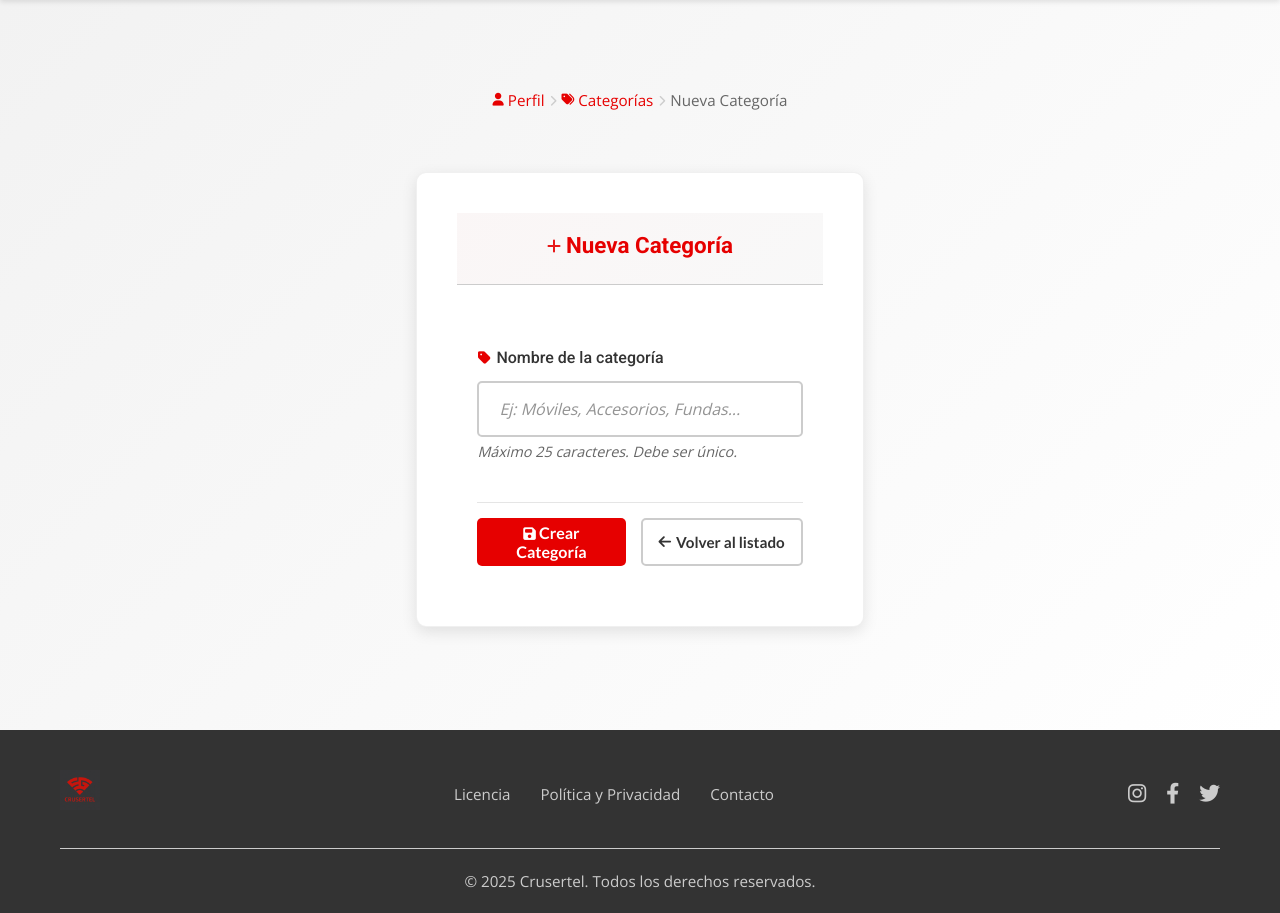
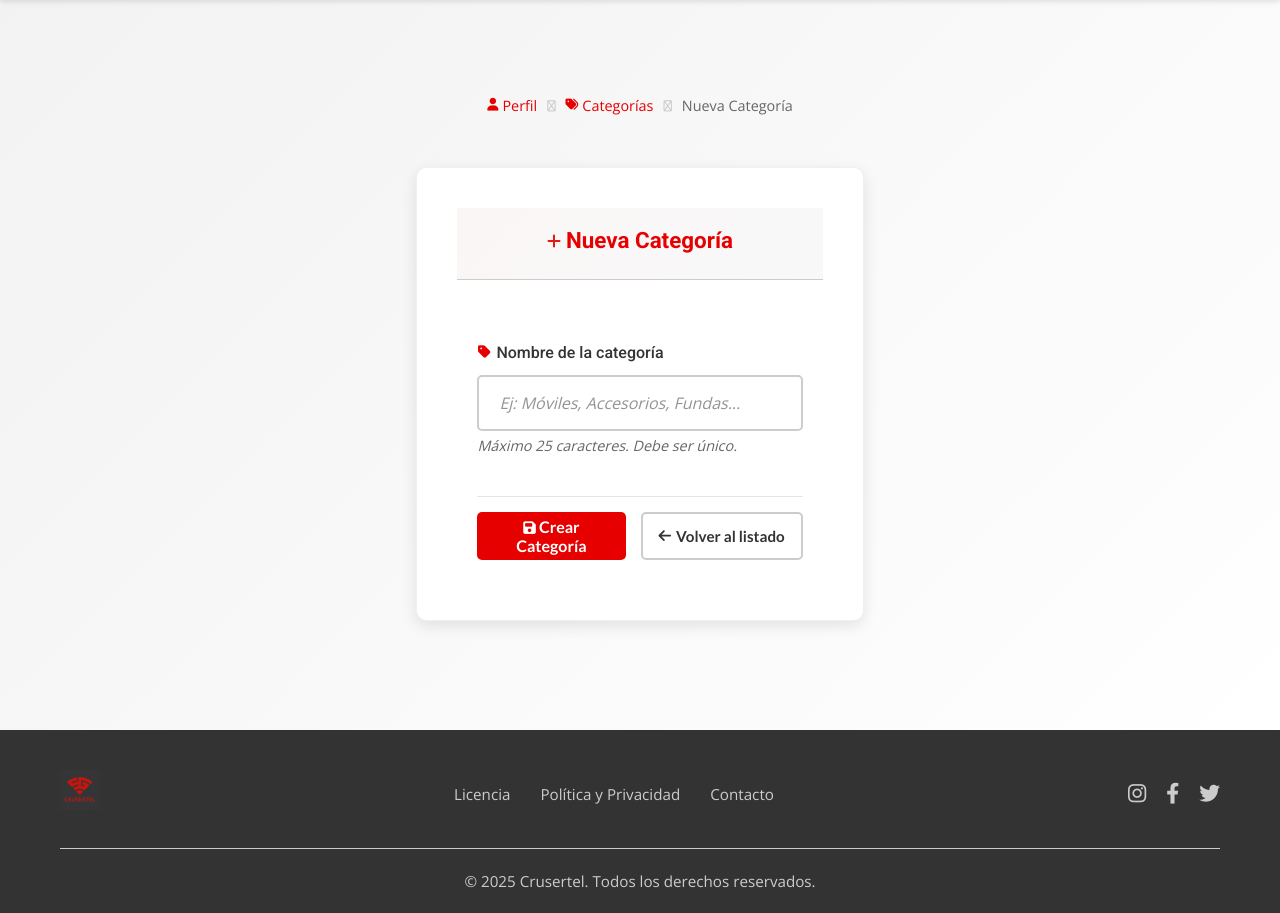
Before and after one commit to CruzAntonioDIWWEB/TFG_mobileStore, a PHP site: template Views/admin/categories/create.php in a window 1280 px wide. Shown: the part 70-983 px from the top of the page. Run offline with PHP 8.4, Linux system fonts and the light colour scheme; the template is opened without the code that fills it, so the values that code supplies are empty; style sheets or scripts are compiled from the project's sources; some libraries are stand-ins or nearby versions.

Commit message:
optimization of the breadcrumb styles

```diff
--- a/Views/admin/categories/create.php
+++ b/Views/admin/categories/create.php
@@ -27,7 +27,7 @@ $messages = $messages ?? [];
     <div class="auth-container">
 
         <!-- Navigation Breadcrumb -->
-        <div class="breadcrumb">
+        <div class="breadcrumb breadcrumb-compact">
             <a href="<?php echo BASE_URL; ?>index.php?controller=user&action=profile" class="breadcrumb-link">
                 <i class="fas fa-user"></i>
                 Perfil
--- a/assets/sass_styles/components/_admin_categories.scss
+++ b/assets/sass_styles/components/_admin_categories.scss
@@ -403,42 +403,6 @@
     }
 }
 
-/* Breadcrumb Navigation - COMPACTO PARA FORMULARIOS */
-.breadcrumb {
-    display: flex;
-    align-items: center;
-    gap: map-get(v.$spacing, sm);
-    margin-bottom: map-get(v.$spacing, sm);
-    font-size: map-get(v.$font-sizes, xs);
-
-    .breadcrumb-link {
-        display: flex;
-        align-items: center;
-        gap: map-get(v.$spacing, xs);
-        color: map-get(v.$colors, text-secondary);
-        text-decoration: none;
-        transition: color map-get(v.$transitions, fast);
-
-        &:hover {
-            color: map-get(v.$colors, primary-red);
-        }
-
-        i {
-            font-size: 0.7rem;
-        }
-    }
-
-    .fas.fa-chevron-right {
-        color: map-get(v.$colors, light-gray);
-        font-size: 0.6rem;
-    }
-
-    .breadcrumb-current {
-        color: map-get(v.$colors, primary-red);
-        font-weight: map-get(v.$font-weights, medium);
-    }
-}
-
 /* FORMULARIOS - Estilos compactos para crear/editar */
 .form-group {
     margin-bottom: map-get(v.$spacing, sm);
--- a/assets/sass_styles/components/_admin_products.scss
+++ b/assets/sass_styles/components/_admin_products.scss
@@ -559,41 +559,6 @@
     }
 }
 
-/* Breadcrumb */
-.breadcrumb {
-    display: flex;
-    align-items: center;
-    gap: map-get(v.$spacing, xs);
-    margin-bottom: map-get(v.$spacing, lg);
-    font-size: map-get(v.$font-sizes, small);
-
-    .breadcrumb-link {
-        @include flex-center;
-        gap: map-get(v.$spacing, xxs);
-        color: map-get(v.$colors, primary-red);
-        text-decoration: none;
-        transition: color map-get(v.$transitions, fast);
-
-        &:hover {
-            color: darken(map-get(v.$colors, primary-red), 15%);
-        }
-
-        i {
-            font-size: 0.8rem;
-        }
-    }
-
-    .breadcrumb-current {
-        color: map-get(v.$colors, text-secondary);
-        font-weight: map-get(v.$font-weights, medium);
-    }
-
-    i.fas.fa-chevron-right {
-        color: map-get(v.$colors, text-light);
-        font-size: 0.7rem;
-    }
-}
-
 /* Grid Layout for Price/Stock */
 .form-group {
     &:has(> div[style*="grid"]) {
--- a/assets/sass_styles/components/_admin_users.scss
+++ b/assets/sass_styles/components/_admin_users.scss
@@ -700,43 +700,3 @@
         }
     }
 }
-
-/* Breadcrumb Navigation */
-.breadcrumb {
-    display: flex;
-    align-items: center;
-    gap: map-get(v.$spacing, xs);
-    margin-bottom: map-get(v.$spacing, lg);
-    font-size: map-get(v.$font-sizes, small);
-
-    .breadcrumb-link {
-        color: map-get(v.$colors, primary-red);
-        text-decoration: none;
-        display: flex;
-        align-items: center;
-        gap: 4px;
-        transition: color map-get(v.$transitions, fast);
-
-        &:hover {
-            color: map-get(v.$colors, primary-red-dark);
-        }
-
-        i {
-            font-size: 0.8rem;
-        }
-    }
-
-    i.fas.fa-chevron-right {
-        color: map-get(v.$colors, light-gray);
-        font-size: 0.7rem;
-    }
-
-    .breadcrumb-current {
-        color: map-get(v.$colors, text-secondary);
-    }
-
-    @include breakpoint(mobile) {
-        flex-wrap: wrap;
-        margin-bottom: map-get(v.$spacing, md);
-    }
-}
--- a/assets/sass_styles/components/_product_detail.scss
+++ b/assets/sass_styles/components/_product_detail.scss
@@ -22,56 +22,6 @@
 
     @include breakpoint(mobile) {
         padding: map-get(v.$spacing, lg) 0;
-    }
-}
-
-/* Breadcrumb Navigation - Compact */
-.breadcrumb-nav {
-    display: flex;
-    align-items: center;
-    gap: map-get(v.$spacing, sm);
-    margin-bottom: map-get(v.$spacing, lg); // Reduced from xxl
-    padding: map-get(v.$spacing, sm) 0; // Reduced padding
-    font-family: map-get(v.$fonts, secondary);
-    font-size: map-get(v.$font-sizes, small);
-
-    .breadcrumb-link {
-        color: map-get(v.$colors, text-secondary);
-        text-decoration: none;
-        transition: color map-get(v.$transitions, fast);
-        display: flex;
-        align-items: center;
-        gap: map-get(v.$spacing, xs);
-
-        &:hover {
-            color: map-get(v.$colors, primary-red);
-        }
-
-        i {
-            font-size: 0.9em;
-        }
-    }
-
-    .breadcrumb-separator {
-        color: map-get(v.$colors, light-gray);
-        font-weight: map-get(v.$font-weights, medium);
-    }
-
-    .breadcrumb-current {
-        color: map-get(v.$colors, dark-gray);
-        font-weight: map-get(v.$font-weights, medium);
-    }
-
-    @include breakpoint(mobile) {
-        font-size: map-get(v.$font-sizes, xs);
-        margin-bottom: map-get(v.$spacing, md);
-
-        .breadcrumb-current {
-            max-width: 150px;
-            overflow: hidden;
-            text-overflow: ellipsis;
-            white-space: nowrap;
-        }
     }
 }
 
--- /dev/null
+++ b/assets/sass_styles/global/_breadcrumbs.scss
@@ -0,0 +1,115 @@
+@use 'variables' as v;
+@use 'mixins' as *;
+
+/* =================================== */
+/* Global Breadcrumb Styles           */
+/* =================================== */
+
+.breadcrumb {
+    display: flex;
+    align-items: center;
+    gap: map-get(v.$spacing, xs);
+    margin-bottom: map-get(v.$spacing, lg);
+    font-size: map-get(v.$font-sizes, small);
+    font-family: map-get(v.$fonts, secondary);
+
+    .breadcrumb-link {
+        color: map-get(v.$colors, primary-red);
+        text-decoration: none;
+        display: flex;
+        align-items: center;
+        gap: 4px;
+        transition: color map-get(v.$transitions, fast);
+
+        &:hover {
+            color: map-get(v.$colors, primary-red-dark);
+        }
+
+        i {
+            font-size: 0.8rem;
+        }
+    }
+
+    // Separator styles (handles different implementations)
+    .breadcrumb-separator,
+    i.fas.fa-chevron-right {
+        color: map-get(v.$colors, light-gray);
+        font-size: 0.7rem;
+        font-weight: map-get(v.$font-weights, medium);
+    }
+
+    .breadcrumb-current {
+        color: map-get(v.$colors, text-secondary);
+        font-weight: map-get(v.$font-weights, medium);
+    }
+
+    @include breakpoint(mobile) {
+        flex-wrap: wrap;
+        margin-bottom: map-get(v.$spacing, md);
+        font-size: map-get(v.$font-sizes, xs);
+
+        .breadcrumb-current {
+            max-width: 150px;
+            overflow: hidden;
+            text-overflow: ellipsis;
+            white-space: nowrap;
+        }
+    }
+
+    // Variant for compact forms (admin sections)
+    &.breadcrumb-compact {
+        margin-bottom: map-get(v.$spacing, sm);
+        font-size: map-get(v.$font-sizes, xs);
+        gap: map-get(v.$spacing, sm);
+    }
+}
+
+// Breadcrumb navigation for product detail pages
+.breadcrumb-nav {
+    display: flex;
+    align-items: center;
+    gap: map-get(v.$spacing, sm);
+    margin-bottom: map-get(v.$spacing, lg);
+    padding: map-get(v.$spacing, sm) 0;
+    font-family: map-get(v.$fonts, secondary);
+    font-size: map-get(v.$font-sizes, small);
+
+    .breadcrumb-link {
+        color: map-get(v.$colors, text-secondary);
+        text-decoration: none;
+        transition: color map-get(v.$transitions, fast);
+        display: flex;
+        align-items: center;
+        gap: map-get(v.$spacing, xs);
+
+        &:hover {
+            color: map-get(v.$colors, primary-red);
+        }
+
+        i {
+            font-size: 0.9em;
+        }
+    }
+
+    .breadcrumb-separator {
+        color: map-get(v.$colors, light-gray);
+        font-weight: map-get(v.$font-weights, medium);
+    }
+
+    .breadcrumb-current {
+        color: map-get(v.$colors, dark-gray);
+        font-weight: map-get(v.$font-weights, medium);
+    }
+
+    @include breakpoint(mobile) {
+        font-size: map-get(v.$font-sizes, xs);
+        margin-bottom: map-get(v.$spacing, md);
+
+        .breadcrumb-current {
+            max-width: 120px;
+            overflow: hidden;
+            text-overflow: ellipsis;
+            white-space: nowrap;
+        }
+    }
+}
--- a/assets/sass_styles/main.scss
+++ b/assets/sass_styles/main.scss
@@ -4,6 +4,7 @@
 @use 'global/mixins';
 @use 'global/buttons';
 @use 'global/general';
+@use 'global/breadcrumbs';
 
 // Reset y estilos base
 @use 'base/reset';
```
